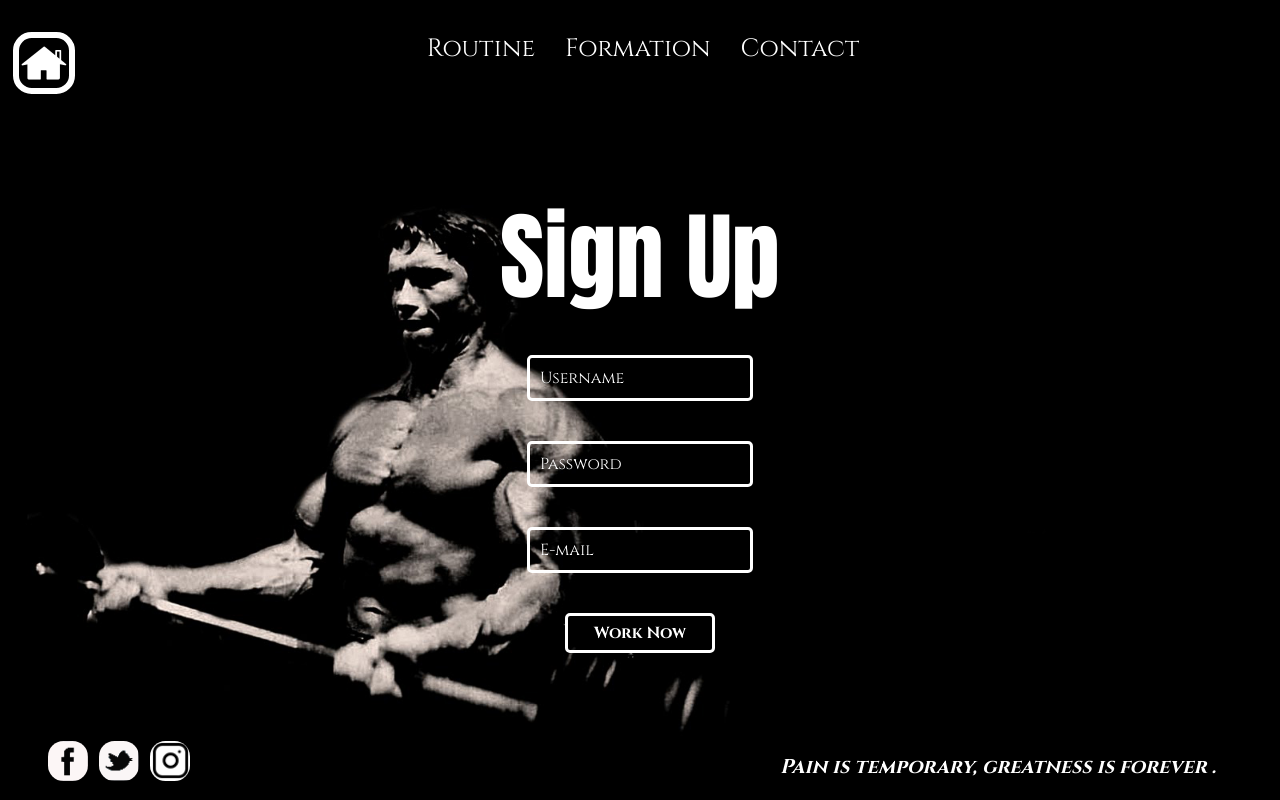
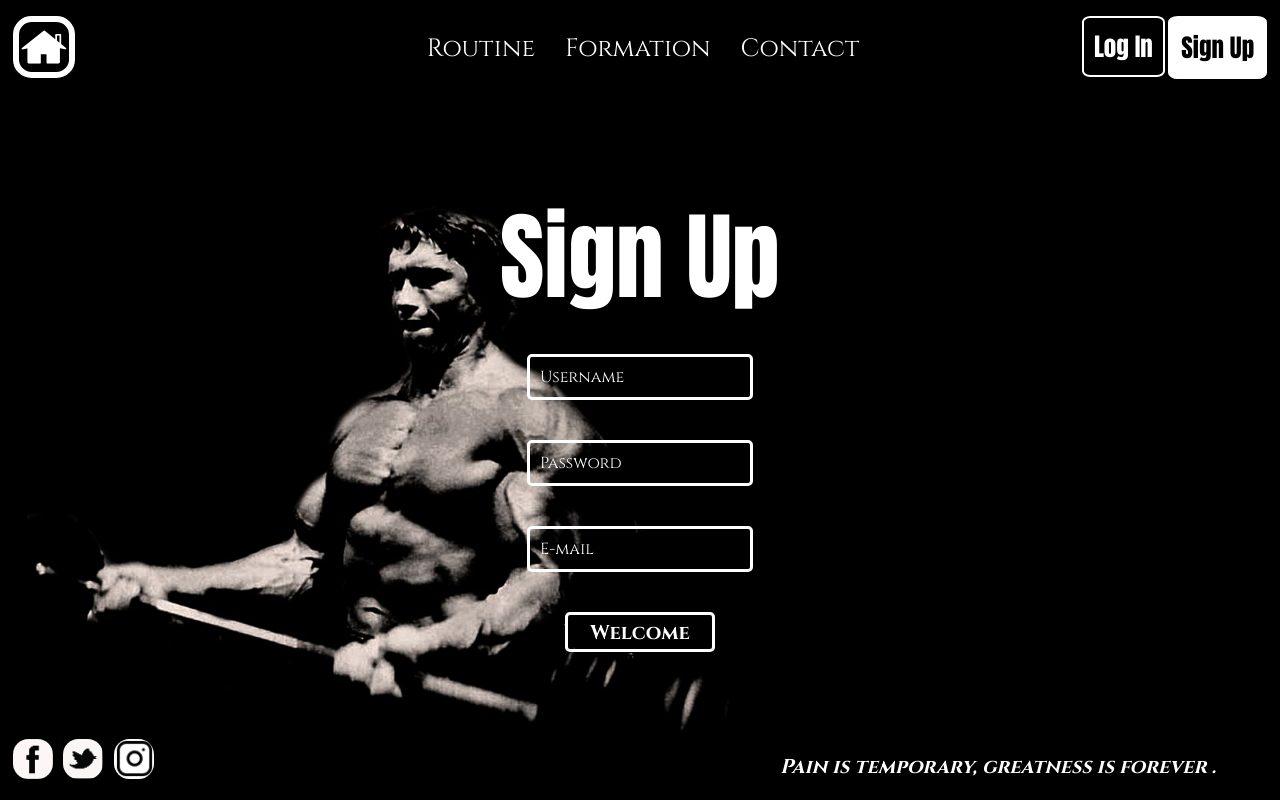
Before and after one commit to N-TAHAR/hetic-w1p2021-ntaharberrabah, a plain HTML site: page sign_up.html in a window 1280 px wide. Drawn offline with Linux system fonts and the light colour scheme.

Commit message:
Log In / Icon social media

```diff
--- a/sign_up.html
+++ b/sign_up.html
@@ -18,7 +18,8 @@
 				<li><a href="formation.html" id="formation">Formation</a></li>
 				<li><a href="contact.html" id="contact">Contact</a></li>
 			</ul>
-			<!--<a href="sign_up.html" id="sign_up">Sign Up</a>-->
+			<a href="sign_up.html" id="sign_up">Sign Up</a>
+			<a href="log_in.html" id="log_in">Log In</a>
 		</nav>
 	</header>
 	<main>
@@ -27,14 +28,14 @@
 			<input type="text" placeholder="Username">
 			<input type="password" placeholder="Password">
 			<input type="email" placeholder="E-mail">
-			<center><a href="#"><button id="btn">Work Now</button></a></center>
+			<center><a href="#"><button id="btn">Welcome</button></a></center>
 		</form>
 	</main>
 	<footer>
 		<ul id="reseau">
-			<li id="icon_fb"><a href="facebook.com"><img src="img/icon_fb.png" alt="icône fb" ></a></li>
-			<li id="icon_twitter"><a href="facebook.com"><img src="img/icon_twitter.png" alt="icône twitter" ></a></li>
-			<li id="icon_insta"><a href="facebook.com"><img src="img/icon_insta.png" alt="icône insta" ></a></li>
+			<li id="icon_fb"><a href="https://www.facebook.com/" target="blank_"><img src="img/icon_fb.png" alt="icône fb" ></a></li>
+			<li id="icon_twitter"><a href="https://www.twitter.com/" target="blank_"><img src="img/icon_twitter.png" alt="icône twitter" ></a></li>
+			<li id="icon_insta"><a href="https://www.instagram.com/" target="blank_"><img src="img/icon_insta.png" alt="icône insta" ></a></li>
 		</ul>
 		<p id="quote">Pain is temporary, greatness is forever .</p>
 	</footer>
--- a/style.css
+++ b/style.css
@@ -71,7 +71,7 @@ nav li a:hover{
 
 #icon_home{
 	position: absolute;
-	top: 4%;
+	top: 2%;
 	left: 1%;
 	border: 6px solid white;
 	border-radius: 30%;
@@ -81,19 +81,20 @@ nav li a:hover{
 }
 
 #icon_home:hover{
-	width: 60px;
-	height: 60px;
+	width: 55px;
+	height: 55px;
 
 
 }
 
 #sign_up{
 	position: absolute;
-	top: 4%;
+	top: 2%;
 	right: 1%;
 	text-decoration: none;
+	color: black;
+	background-color: white;
 	display: block;
-	color:white;
 	font-family: 'Anton', sans-serif;
 	font-size: 25px;
 	border: 3px solid white;
@@ -105,11 +106,31 @@ nav li a:hover{
 #sign_up:hover{
 	font-size: 30px;
 
+
 	/*-webkit-text-underline-position: under;
   -ms-text-underline-position: below;
   text-underline-position: under;
 	text-decoration: underline;*/
 
+}
+
+#log_in{
+	position: absolute;
+	top: 2%;
+	right: 9%;
+	text-decoration: none;
+	display: block;
+	color:white;
+	font-family: 'Anton', sans-serif;
+	font-size: 25px;
+	border: 2px solid white;
+	border-radius: 10%;
+	padding: 10px;
+	transition: 1s;
+}
+
+#log_in:hover{
+	font-size: 30px;
 }
 
 #quote{
@@ -132,6 +153,8 @@ form{
 	display: flex;
 	flex-direction: column;
 	text-align: center;
+	height: 300px;
+
 }
 
 input{
@@ -162,7 +185,7 @@ input::placeholder{
 	width: 150px;
 	height: 40px;
 	color: white;
-	font-size: 16px;
+	font-size: 20px;
 	font-family: 'Cinzel', serif;
 	text-decoration: none;
 	background: none;
@@ -175,9 +198,10 @@ input::placeholder{
 }
 
 #btn:hover{
+
 	width: 170px;
 	height: 50px;
-	font-size: 20px;
+	font-size: 25px;
 	color: black;
 	background: white;
 	outline:none;
@@ -187,14 +211,16 @@ input::placeholder{
 #reseau{
 	display: flex;
 	position: absolute;
-	bottom: 0%;
+	bottom: 6%;
 	left: 0%;
+	width: 10%;
+	/*border: 1px solid red;*/
 }
 
 #reseau li{
 
 	padding:0;
-	margin-left: 5px;
+	margin-left: 10px;
 	border:3px solid black;
 	border-radius: 40%;
 	overflow: hidden;
@@ -211,3 +237,25 @@ input::placeholder{
 	width: 50px;
 	height: 50px;
 }
+
+#icon_fb{
+	position: absolute;
+	top: 0%;
+	left: 0%;
+}
+
+#icon_twitter{
+	position: absolute;
+	top: 0%;
+	left: 30%;
+}
+
+#icon_insta{
+	position: absolute;
+	top: 0%;
+	left: 60%;
+}
+
+#reseau li a{
+
+}
```
Also changed, not shown: formation.html (+4 -3 lines), index.html (+4 -3 lines), log_in.html (added, +44 -0 lines), routine.html (+4 -3 lines).
